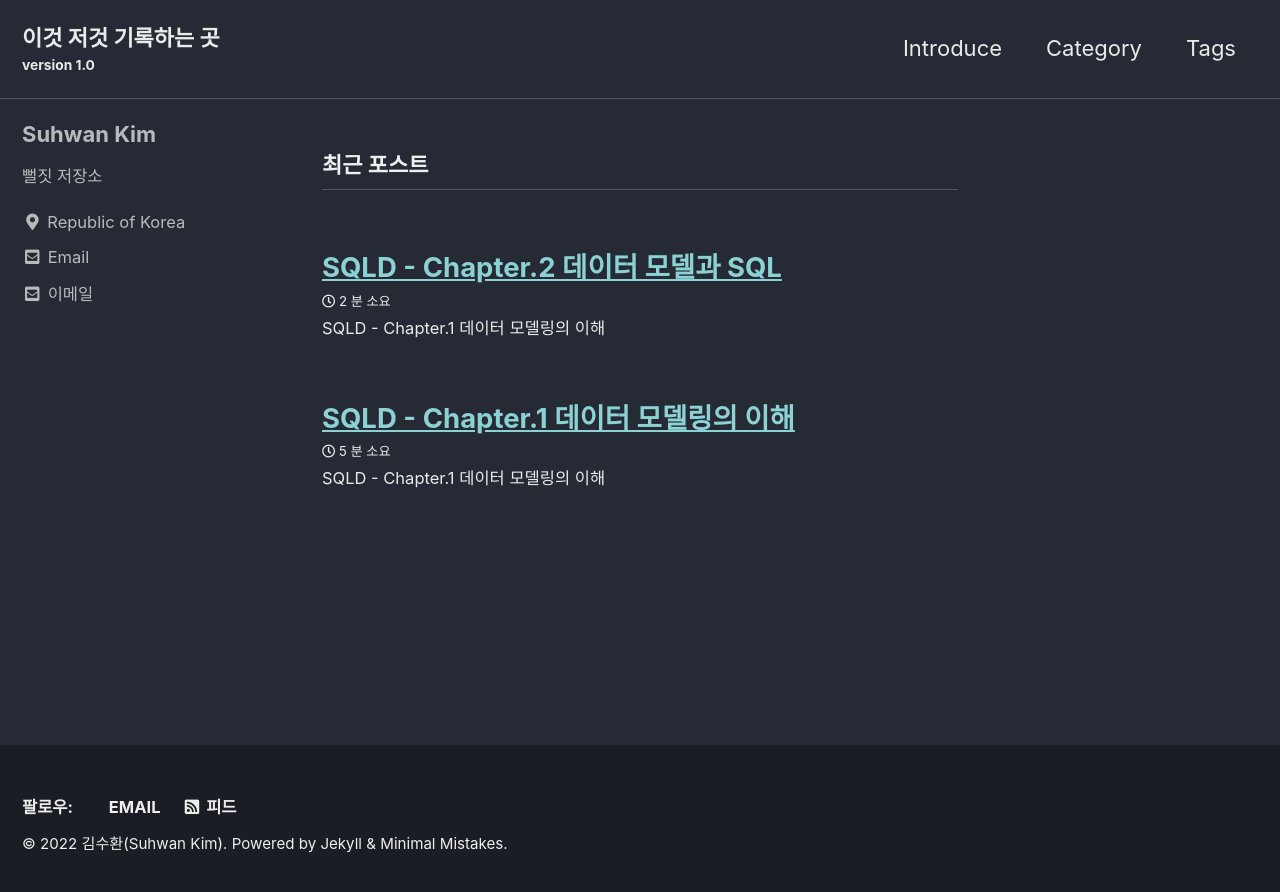
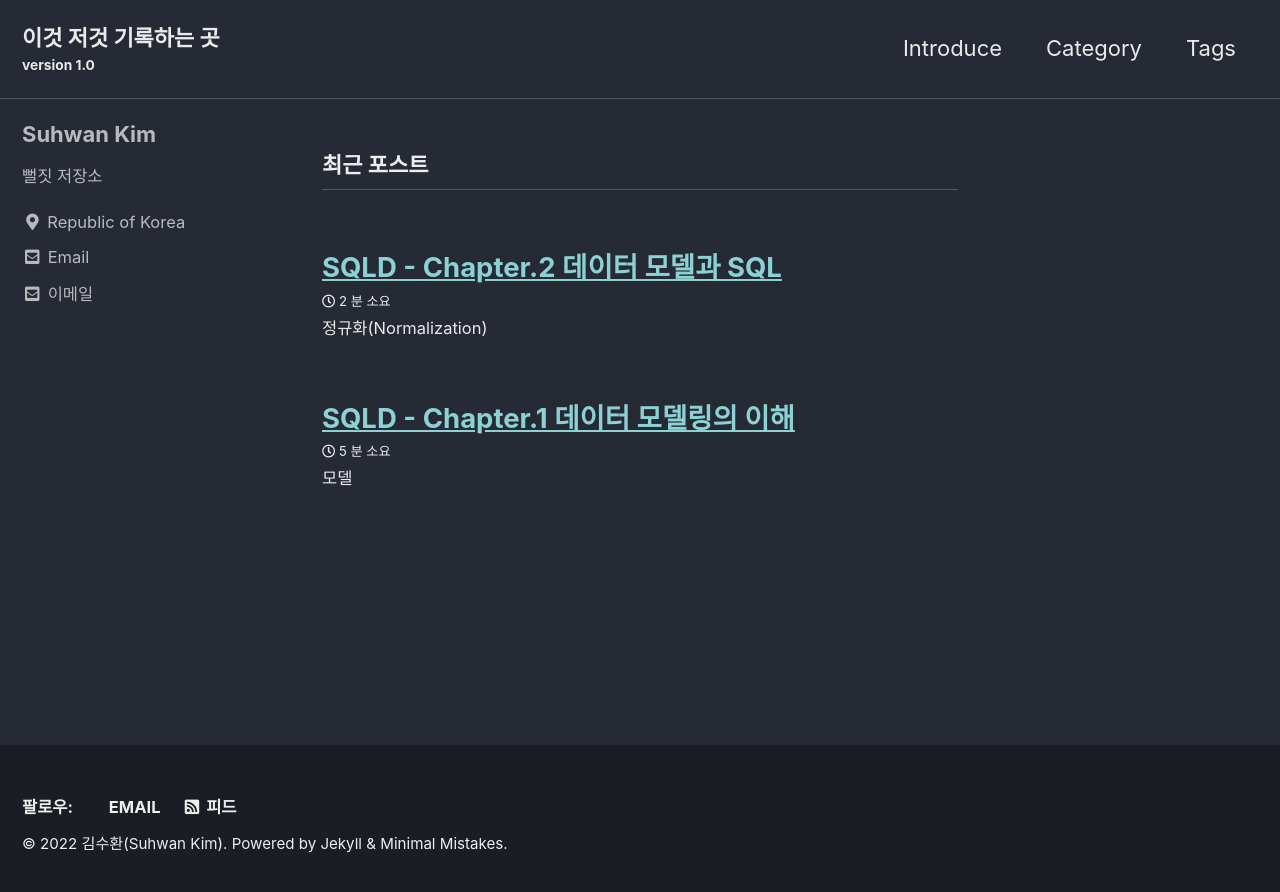
Before and after one commit to suhwan2004/suhwan2004.github.io, a Jekyll site: the page built from index.html, in a window 1280 px wide. Shown: the top 892 px of the page. Built offline with Jekyll 4.4.1, drawn with Linux system fonts in a browser that asks for light colours; cached includes are drawn as plain includes; the list of posts is cut into pages by our own code.

Commit message:
today study : sqld

```diff
--- a/_posts/2020-05-11-SQLDChapter1.md
+++ b/_posts/2020-05-11-SQLDChapter1.md
@@ -5,8 +5,6 @@ categories:
 tags:
   - SQLD
 ---
-
-## SQLD - Chapter.1 데이터 모델링의 이해
 
 ### 모델
 
--- a/_posts/2020-05-12-SQLDChapter2.md
+++ b/_posts/2020-05-12-SQLDChapter2.md
@@ -5,8 +5,6 @@ categories:
 tags:
   - SQLD
 ---
-
-# SQLD - Chapter.1 데이터 모델링의 이해
 
 ### 정규화(Normalization)
 
```
